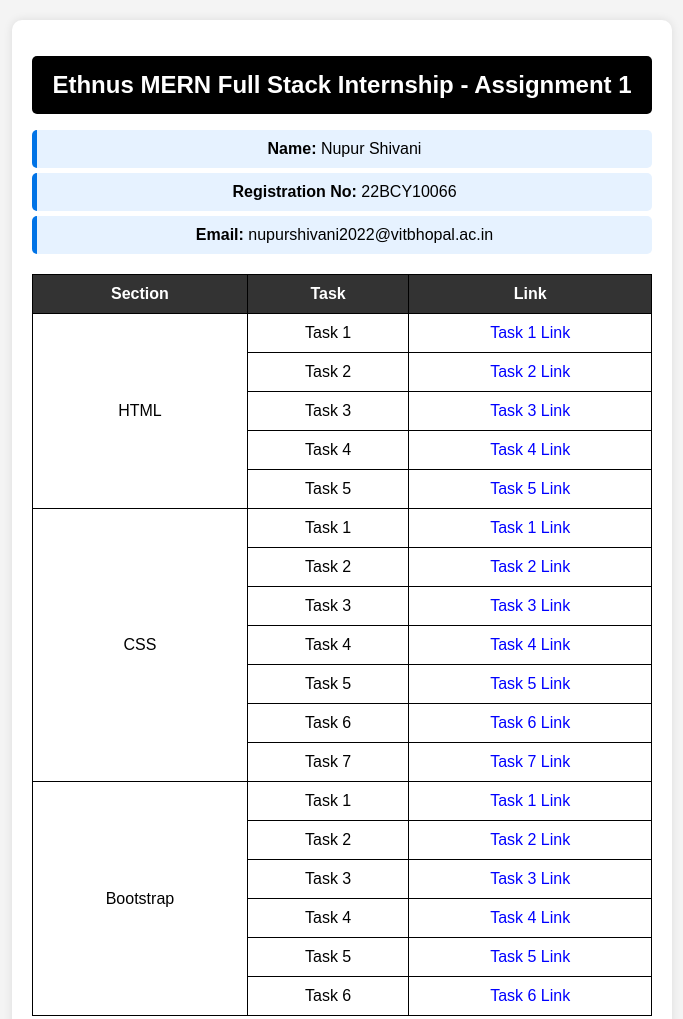
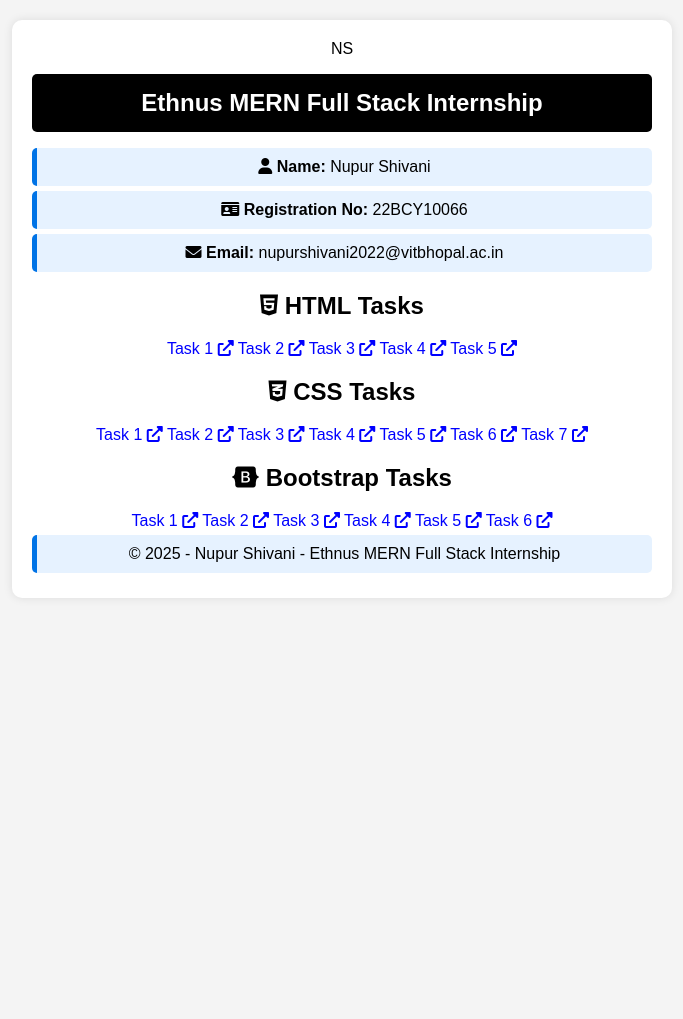
Before and after one commit to Nupurshivani/MERN-ASSIGNMENTS, a plain HTML site: page index.html in a window 1280 px wide. Shown: the whole page, without its empty margins (298-981 px from the left). After the commit the page ends 800 px from the top, so only its background shows below. Drawn offline with Linux system fonts and the light colour scheme.

Commit message:
Update index.html

```diff
--- a/index.html
+++ b/index.html
@@ -5,96 +5,126 @@
     <meta name="viewport" content="width=device-width, initial-scale=1.0">
     <title>Ethnus MERN Full Stack Internship - Assignment 1</title>
     <link rel="stylesheet" href="index.css">
+    <link rel="stylesheet" href="https://cdnjs.cloudflare.com/ajax/libs/font-awesome/6.0.0/css/all.min.css">
+    <link rel="preconnect" href="https://fonts.googleapis.com">
+    <link rel="preconnect" href="https://fonts.gstatic.com" crossorigin>
+    <link href="https://fonts.googleapis.com/css2?family=Poppins:wght@300;400;500;600;700&display=swap" rel="stylesheet">
 </head>
 <body>
     <div class="container">
-        <h1>Ethnus MERN Full Stack Internship - Assignment 1</h1>
-        <p><strong>Name:</strong> Nupur Shivani</p>
-        <p><strong>Registration No:</strong> 22BCY10066</p>
-        <p><strong>Email:</strong> nupurshivani2022@vitbhopal.ac.in</p>
+        <header>
+            <div class="profile-info">
+                <div class="profile-pic">
+                    <div class="initials">NS</div>
+                </div>
+                <div class="student-details">
+                    <h1>Ethnus MERN Full Stack Internship</h1>
+                    <div class="student-info">
+                        <p><i class="fas fa-user"></i> <strong>Name:</strong> Nupur Shivani</p>
+                        <p><i class="fas fa-id-card"></i> <strong>Registration No:</strong> 22BCY10066</p>
+                        <p><i class="fas fa-envelope"></i> <strong>Email:</strong> nupurshivani2022@vitbhopal.ac.in</p>
+                    </div>
+                </div>
+            </div>
+        </header>
 
-        <table>
-            <tr>
-                <th>Section</th>
-                <th>Task</th>
-                <th>Link</th>
-            </tr>
-            <tr>
-                <td rowspan="5">HTML</td>
-                <td>Task 1</td>
-                <td><a href="./HTML/task1.html">Task 1 Link</a></td>
-            </tr>
-            <tr>
-                <td>Task 2</td>
-                <td><a href="./HTML/task2.html">Task 2 Link</a></td>
-            </tr>
-            <tr>
-                <td>Task 3</td>
-                <td><a href="./HTML/task3.html">Task 3 Link</a></td>
-            </tr>
-            <tr>
-                <td>Task 4</td>
-                <td><a href="./HTML/task4.html">Task 4 Link</a></td>
-            </tr>
-            <tr>
-                <td>Task 5</td>
-                <td><a href="./HTML/task5.html">Task 5 Link</a></td>
-            </tr>
-            <tr>
-                <td rowspan="7">CSS</td>
-                <td>Task 1</td>
-                <td><a href="./CSS/task1.html">Task 1 Link</a></td>
-            </tr>
-            <tr>
-                <td>Task 2</td>
-                <td><a href="./CSS/task2.html">Task 2 Link</a></td>
-            </tr>
-            <tr>
-                <td>Task 3</td>
-                <td><a href="./CSS/task3.html">Task 3 Link</a></td>
-            </tr>
-            <tr>
-                <td>Task 4</td>
-                <td><a href="./CSS/task4.html">Task 4 Link</a></td>
-            </tr>
-            <tr>
-                <td>Task 5</td>
-                <td><a href="./CSS/task5.html">Task 5 Link</a></td>
-            </tr>
-            <tr>
-                <td>Task 6</td>
-                <td><a href="./CSS/task6.html">Task 6 Link</a></td>
-            </tr>
-            <tr>
-                <td>Task 7</td>
-                <td><a href="./CSS/task7.html">Task 7 Link</a></td>
-            </tr>
-            <tr>
-                <td rowspan="6">Bootstrap</td>
-                <td>Task 1</td>
-                <td><a href="./Bootstrap/task1.html">Task 1 Link</a></td>
-            </tr>
-            <tr>
-                <td>Task 2</td>
-                <td><a href="./Bootstrap/task2.html">Task 2 Link</a></td>
-            </tr>
-            <tr>
-                <td>Task 3</td>
-                <td><a href="./Bootstrap/task3.html">Task 3 Link</a></td>
-            </tr>
-            <tr>
-                <td>Task 4</td>
-                <td><a href="./Bootstrap/task4.html">Task 4 Link</a></td>
-            </tr>
-            <tr>
-                <td>Task 5</td>
-                <td><a href="./Bootstrap/task5.html">Task 5 Link</a></td>
-            </tr>
-            <tr>
-                <td>Task 6</td>
-                <td><a href="./Bootstrap/task6.html">Task 6 Link</a></td>
-            </tr>
-        </table>
+        <main>
+            <div class="assignments-container">
+                <div class="assignment-section html-section">
+                    <h2><i class="fab fa-html5"></i> HTML Tasks</h2>
+                    <div class="task-grid">
+                        <a href="./HTML/task1.html" class="task-card">
+                            <span class="task-number">Task 1</span>
+                            <i class="fas fa-external-link-alt"></i>
+                        </a>
+                        <a href="./HTML/task2.html" class="task-card">
+                            <span class="task-number">Task 2</span>
+                            <i class="fas fa-external-link-alt"></i>
+                        </a>
+                        <a href="./HTML/task3.html" class="task-card">
+                            <span class="task-number">Task 3</span>
+                            <i class="fas fa-external-link-alt"></i>
+                        </a>
+                        <a href="./HTML/task4.html" class="task-card">
+                            <span class="task-number">Task 4</span>
+                            <i class="fas fa-external-link-alt"></i>
+                        </a>
+                        <a href="./HTML/task5.html" class="task-card">
+                            <span class="task-number">Task 5</span>
+                            <i class="fas fa-external-link-alt"></i>
+                        </a>
+                    </div>
+                </div>
+
+                <div class="assignment-section css-section">
+                    <h2><i class="fab fa-css3-alt"></i> CSS Tasks</h2>
+                    <div class="task-grid">
+                        <a href="./CSS/task1.html" class="task-card">
+                            <span class="task-number">Task 1</span>
+                            <i class="fas fa-external-link-alt"></i>
+                        </a>
+                        <a href="./CSS/task2.html" class="task-card">
+                            <span class="task-number">Task 2</span>
+                            <i class="fas fa-external-link-alt"></i>
+                        </a>
+                        <a href="./CSS/task3.html" class="task-card">
+                            <span class="task-number">Task 3</span>
+                            <i class="fas fa-external-link-alt"></i>
+                        </a>
+                        <a href="./CSS/task4.html" class="task-card">
+                            <span class="task-number">Task 4</span>
+                            <i class="fas fa-external-link-alt"></i>
+                        </a>
+                        <a href="./CSS/task5.html" class="task-card">
+                            <span class="task-number">Task 5</span>
+                            <i class="fas fa-external-link-alt"></i>
+                        </a>
+                        <a href="./CSS/task6.html" class="task-card">
+                            <span class="task-number">Task 6</span>
+                            <i class="fas fa-external-link-alt"></i>
+                        </a>
+                        <a href="./CSS/task7.html" class="task-card">
+                            <span class="task-number">Task 7</span>
+                            <i class="fas fa-external-link-alt"></i>
+                        </a>
+                    </div>
+                </div>
+
+                <div class="assignment-section bootstrap-section">
+                    <h2><i class="fab fa-bootstrap"></i> Bootstrap Tasks</h2>
+                    <div class="task-grid">
+                        <a href="./Bootstrap/task1.html" class="task-card">
+                            <span class="task-number">Task 1</span>
+                            <i class="fas fa-external-link-alt"></i>
+                        </a>
+                        <a href="./Bootstrap/task2.html" class="task-card">
+                            <span class="task-number">Task 2</span>
+                            <i class="fas fa-external-link-alt"></i>
+                        </a>
+                        <a href="./Bootstrap/task3.html" class="task-card">
+                            <span class="task-number">Task 3</span>
+                            <i class="fas fa-external-link-alt"></i>
+                        </a>
+                        <a href="./Bootstrap/task4.html" class="task-card">
+                            <span class="task-number">Task 4</span>
+                            <i class="fas fa-external-link-alt"></i>
+                        </a>
+                        <a href="./Bootstrap/task5.html" class="task-card">
+                            <span class="task-number">Task 5</span>
+                            <i class="fas fa-external-link-alt"></i>
+                        </a>
+                        <a href="./Bootstrap/task6.html" class="task-card">
+                            <span class="task-number">Task 6</span>
+                            <i class="fas fa-external-link-alt"></i>
+                        </a>
+                    </div>
+                </div>
+            </div>
+        </main>
+
+        <footer>
+            <p>© 2025 - Nupur Shivani - Ethnus MERN Full Stack Internship</p>
+        </footer>
     </div>
 </body>
 </html>
```
